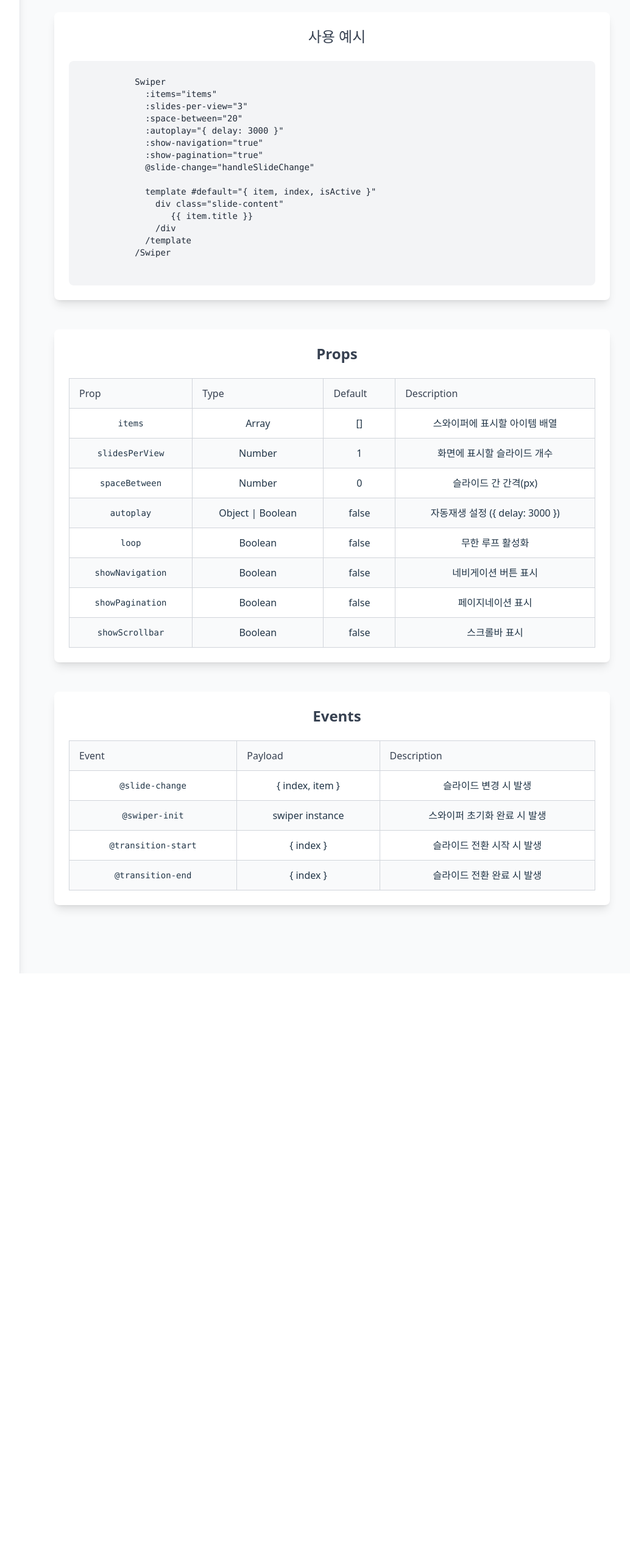
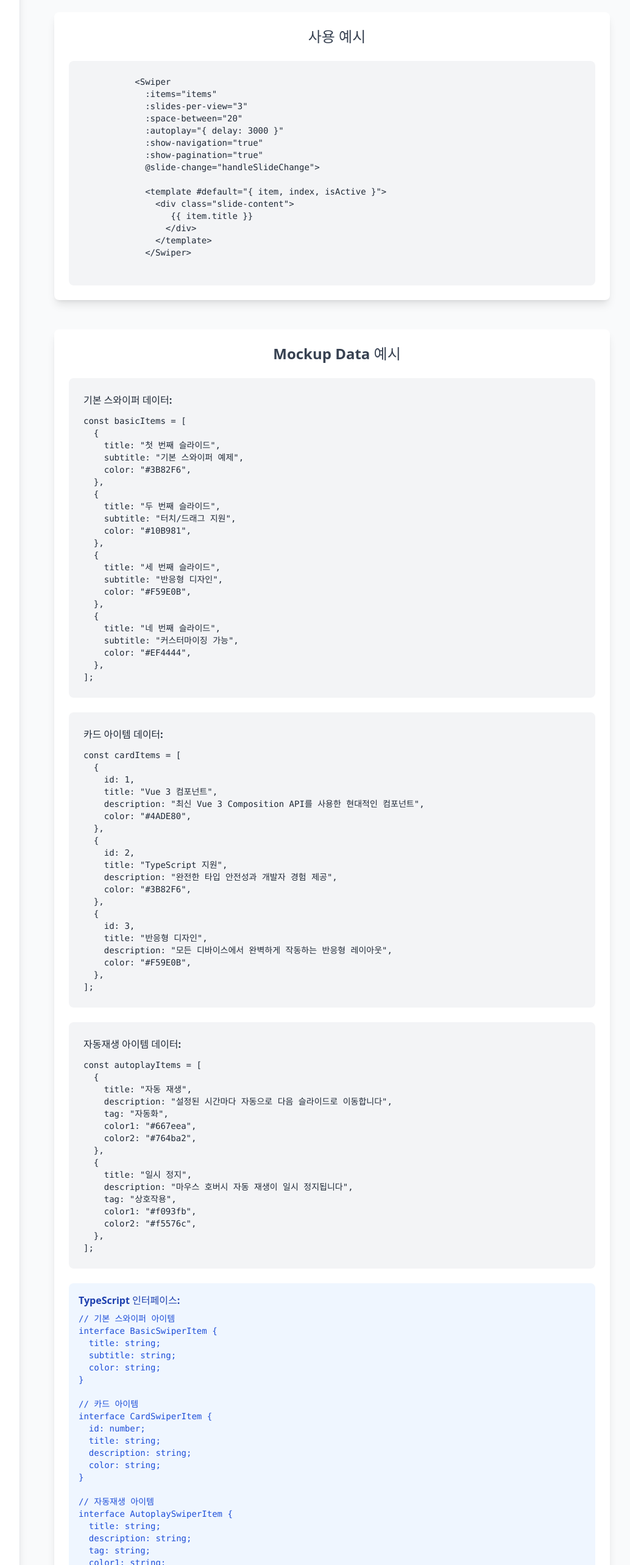
Before and after one commit to Theo1678/moremore-component, a Vue app: page /swiper in a window 1280 px wide. Shown: the part 1360-3926 px from the top of the page at 61% size, without its empty margins (223-1257 px from the left). Before the commit the page ends 2956 px from the top, so only its background shows below. Built offline with nearby package versions, Linux system fonts and the light colour scheme.

Commit message:
전체 Mockup Data 예시 추가

```diff
--- a/src/views/cards/CardsSection.vue
+++ b/src/views/cards/CardsSection.vue
@@ -84,7 +84,7 @@ const handleParticipantClick = (participant) => {
 
         <h3 class="text-lg font-semibold mb-2">사용 예시</h3>
         <div class="bg-gray-100 p-3 rounded text-sm font-mono">
-          AdminCreateCards<br />
+          &lt;AdminCreateCards<br />
           :shops="adminCardsData"<br />
           @shop-click="handleShopClick"<br />
           @participant-click="handleParticipantClick"<br />
@@ -107,7 +107,7 @@ const handleParticipantClick = (participant) => {
 
         <h3 class="text-lg font-semibold mb-2">사용 예시</h3>
         <div class="bg-gray-100 p-3 rounded text-sm font-mono">
-          UserCreateCards<br />
+          &lt;UserCreateCards<br />
           :shops="userCardsData"<br />
           :itemsPerRow="4"<br />
           @shop-click="handleShopClick"<br />
@@ -138,7 +138,9 @@ const handleParticipantClick = (participant) => {
               <td class="border border-gray-300 px-4 py-2 font-mono text-sm">
                 shops
               </td>
-              <td class="border border-gray-300 px-4 py-2">Array</td>
+              <td class="border border-gray-300 px-4 py-2">
+                Array&lt;Shop&gt;
+              </td>
               <td class="border border-gray-300 px-4 py-2">[]</td>
               <td class="border border-gray-300 px-4 py-2">카드 데이터 배열</td>
             </tr>
@@ -146,7 +148,7 @@ const handleParticipantClick = (participant) => {
               <td class="border border-gray-300 px-4 py-2 font-mono text-sm">
                 itemsPerRow
               </td>
-              <td class="border border-gray-300 px-4 py-2">Number</td>
+              <td class="border border-gray-300 px-4 py-2">number</td>
               <td class="border border-gray-300 px-4 py-2">4</td>
               <td class="border border-gray-300 px-4 py-2">
                 한 행에 표시할 카드 수 (1-6)
@@ -154,6 +156,111 @@ const handleParticipantClick = (participant) => {
             </tr>
           </tbody>
         </table>
+      </div>
+
+      <!-- Mockup Data 예시 -->
+      <h3 class="text-lg font-semibold mb-2 mt-6">Mockup Data 예시</h3>
+
+      <!-- Admin Cards 데이터 -->
+      <div
+        v-if="selectedSubCategory === 'admin-cards'"
+        class="mb-6 bg-gray-100 rounded-lg p-4 text-left"
+      >
+        <h4 class="font-bold text-gray-800 mb-3">Admin Cards 데이터:</h4>
+        <pre class="text-sm text-gray-800 overflow-x-auto">
+const adminCardsData = [
+  {
+    id: 1,
+    title: "여름이었다 콜라보방은 두줄까지만보이게해.",
+    badge: "마켓종료",
+    badgeColor: "gray",
+    description: "일본 고등학생의 여름방학 같은 분위기로 콜라보 썸머팩을 준비할 예정입니다.",
+    period: "모집기간: 2025.06.11~2025.07.01",
+    image: null,
+    participants: [
+      { id: 1, name: "나초", avatar: null },
+      { id: 2, name: "치즈", avatar: null },
+      { id: 3, name: "글로리아", avatar: null }
+    ]
+  },
+  {
+    id: 2,
+    title: "가을 컬렉션 특별전",
+    badge: "마켓오픈",
+    badgeColor: "yellow",
+    description: "일본 고등학생의 여름방학 같은 분위기로 콜라보 썸머팩을 준비할 예정입니다.",
+    period: "모집기간:2025.07.01~2025.07.31",
+    image: null,
+    participants: [
+      { id: 1, name: "나초", avatar: null },
+      { id: 2, name: "치즈", avatar: null }
+    ]
+  }
+];</pre
+        >
+      </div>
+
+      <!-- User Cards 데이터 -->
+      <div
+        v-if="selectedSubCategory === 'user-cards'"
+        class="mb-6 bg-gray-100 rounded-lg p-4 text-left"
+      >
+        <h4 class="font-bold text-gray-800 mb-3">User Cards 데이터:</h4>
+        <pre class="text-sm text-gray-800 overflow-x-auto">
+const userCardsData = [
+  {
+    id: 1,
+    title: "서랍배 v.20 스팸프투어 하심 분",
+    description: "귀여운 그림체에 정말 작업 하시는 분, 다구 스티커, 파티콘이나 대표 가능, 부드러운 색감 쓰시는 분 구해요",
+    badge: "모집중",
+    badgeColor: "blue",
+    period: "모집기간: 2025.06.11~2025.07.01",
+    hashtags: "#가을 #시원함 #가을맘 #스팸프투어 #리얼 #파티콘 #스토리 #부들",
+    image: "https://via.placeholder.com/280x200/f0f8ff/4a90e2?text=6월통판",
+    participants: [
+      { id: 1, name: "하찌네(방장)", avatar: null },
+      { id: 2, name: "참여자 (5/10)", avatar: null }
+    ]
+  },
+  {
+    id: 2,
+    title: "서랍배 v.20 스팸프투어 하심 분",
+    description: "귀여운 그림체에 정말 작업 하시는 분, 다구 스티커, 파티콘이나 대표 가능, 부드러운 색감 쓰시는 분 구해요",
+    badge: "모집마감",
+    badgeColor: "gray",
+    period: "모집기간: 2025.06.11~2025.07.01",
+    hashtags: "#가을 #시원함 #가을맘 #스팸프투어 #리얼 #파티콘 #스토리 #부들",
+    image: "https://via.placeholder.com/280x200/f0f8ff/4a90e2?text=6월통판",
+    participants: [
+      { id: 1, name: "하찌네(방장)", avatar: null },
+      { id: 2, name: "참여자 (1/10)", avatar: null }
+    ]
+  }
+];</pre
+        >
+      </div>
+
+      <div class="mt-4 bg-blue-50 rounded-lg p-4 text-left">
+        <h4 class="font-bold text-blue-800 mb-2">TypeScript 인터페이스:</h4>
+        <pre class="text-sm text-blue-700">
+interface Participant {
+  id: number;
+  name: string;
+  avatar: string | null;
+}
+
+interface Shop {
+  id: number;
+  title: string;
+  badge: string;
+  badgeColor: 'blue' | 'green' | 'yellow' | 'gray';
+  description: string;
+  period: string;
+  image: string | null;
+  participants: Participant[];
+  hashtags?: string; // UserCards에만 존재
+}</pre
+        >
       </div>
 
       <h3 class="text-lg font-semibold mb-2 mt-6">Events</h3>
--- a/src/views/headers/SwiperSection.vue
+++ b/src/views/headers/SwiperSection.vue
@@ -258,22 +258,143 @@ const autoplayItems = ref([
       <h2 class="text-2xl font-semibold text-gray-700 mb-6">사용 예시</h2>
       <div class="bg-gray-100 rounded-lg p-6 text-left">
         <pre class="text-sm text-gray-800 overflow-x-auto">
-          Swiper
+          &lt;Swiper
             :items="items"
             :slides-per-view="3"
             :space-between="20"
             :autoplay="{ delay: 3000 }"
             :show-navigation="true"
             :show-pagination="true"
-            @slide-change="handleSlideChange"
+            @slide-change="handleSlideChange"&gt;
 
-            template #default="{ item, index, isActive }"
-              div class="slide-content"
+            &lt;template #default="{ item, index, isActive }"&gt;
+              &lt;div class="slide-content"&gt;
                 <span> &#123;&#123; item.title &#125;&#125;</span>
-              /div
-            /template
-          /Swiper
+                &lt;/div&gt;
+              &lt;/template&gt;
+            &lt;/Swiper&gt;
           </pre>
+      </div>
+    </div>
+
+    <!-- Mockup Data 예시 -->
+    <div class="text-center mb-12 bg-white rounded-lg shadow-lg p-6">
+      <h2 class="text-2xl font-semibold text-gray-700 mb-6">
+        Mockup Data 예시
+      </h2>
+
+      <!-- 기본 스와이퍼 데이터 -->
+      <div class="mb-6 bg-gray-100 rounded-lg p-6 text-left">
+        <h3 class="font-bold text-gray-800 mb-3">기본 스와이퍼 데이터:</h3>
+        <pre class="text-sm text-gray-800 overflow-x-auto">
+const basicItems = [
+  {
+    title: "첫 번째 슬라이드",
+    subtitle: "기본 스와이퍼 예제",
+    color: "#3B82F6",
+  },
+  {
+    title: "두 번째 슬라이드",
+    subtitle: "터치/드래그 지원",
+    color: "#10B981",
+  },
+  {
+    title: "세 번째 슬라이드",
+    subtitle: "반응형 디자인",
+    color: "#F59E0B",
+  },
+  {
+    title: "네 번째 슬라이드",
+    subtitle: "커스터마이징 가능",
+    color: "#EF4444",
+  },
+];</pre
+        >
+      </div>
+
+      <!-- 카드 아이템 데이터 -->
+      <div class="mb-6 bg-gray-100 rounded-lg p-6 text-left">
+        <h3 class="font-bold text-gray-800 mb-3">카드 아이템 데이터:</h3>
+        <pre class="text-sm text-gray-800 overflow-x-auto">
+const cardItems = [
+  {
+    id: 1,
+    title: "Vue 3 컴포넌트",
+    description: "최신 Vue 3 Composition API를 사용한 현대적인 컴포넌트",
+    color: "#4ADE80",
+  },
+  {
+    id: 2,
+    title: "TypeScript 지원",
+    description: "완전한 타입 안전성과 개발자 경험 제공",
+    color: "#3B82F6",
+  },
+  {
+    id: 3,
+    title: "반응형 디자인",
+    description: "모든 디바이스에서 완벽하게 작동하는 반응형 레이아웃",
+    color: "#F59E0B",
+  },
+];</pre
+        >
+      </div>
+
+      <!-- 자동재생 아이템 데이터 -->
+      <div class="mb-6 bg-gray-100 rounded-lg p-6 text-left">
+        <h3 class="font-bold text-gray-800 mb-3">자동재생 아이템 데이터:</h3>
+        <pre class="text-sm text-gray-800 overflow-x-auto">
+const autoplayItems = [
+  {
+    title: "자동 재생",
+    description: "설정된 시간마다 자동으로 다음 슬라이드로 이동합니다",
+    tag: "자동화",
+    color1: "#667eea",
+    color2: "#764ba2",
+  },
+  {
+    title: "일시 정지",
+    description: "마우스 호버시 자동 재생이 일시 정지됩니다",
+    tag: "상호작용",
+    color1: "#f093fb",
+    color2: "#f5576c",
+  },
+];</pre
+        >
+      </div>
+
+      <div class="mt-6 bg-blue-50 rounded-lg p-4 text-left">
+        <h3 class="font-bold text-blue-800 mb-2">TypeScript 인터페이스:</h3>
+        <pre class="text-sm text-blue-700">
+// 기본 스와이퍼 아이템
+interface BasicSwiperItem {
+  title: string;
+  subtitle: string;
+  color: string;
+}
+
+// 카드 아이템
+interface CardSwiperItem {
+  id: number;
+  title: string;
+  description: string;
+  color: string;
+}
+
+// 자동재생 아이템
+interface AutoplaySwiperItem {
+  title: string;
+  description: string;
+  tag: string;
+  color1: string;
+  color2: string;
+}
+
+// 자동재생 설정
+interface AutoplayConfig {
+  delay: number;
+  disableOnInteraction?: boolean;
+}</pre
+        >
       </div>
     </div>
 
@@ -311,7 +432,10 @@ const autoplayItems = ref([
               <td class="border border-gray-300 px-4 py-3 font-mono text-sm">
                 items
               </td>
-              <td class="border border-gray-300 px-4 py-3">Array</td>
+              <td class="border border-gray-300 px-4 py-3">
+                Array&lt;BasicSwiperItem | CardSwiperItem |
+                AutoplaySwiperItem&gt;
+              </td>
               <td class="border border-gray-300 px-4 py-3">[]</td>
               <td class="border border-gray-300 px-4 py-3">
                 스와이퍼에 표시할 아이템 배열
@@ -321,7 +445,7 @@ const autoplayItems = ref([
               <td class="border border-gray-300 px-4 py-3 font-mono text-sm">
                 slidesPerView
               </td>
-              <td class="border border-gray-300 px-4 py-3">Number</td>
+              <td class="border border-gray-300 px-4 py-3">number</td>
               <td class="border border-gray-300 px-4 py-3">1</td>
               <td class="border border-gray-300 px-4 py-3">
                 화면에 표시할 슬라이드 개수
@@ -331,7 +455,7 @@ const autoplayItems = ref([
               <td class="border border-gray-300 px-4 py-3 font-mono text-sm">
                 spaceBetween
               </td>
-              <td class="border border-gray-300 px-4 py-3">Number</td>
+              <td class="border border-gray-300 px-4 py-3">number</td>
               <td class="border border-gray-300 px-4 py-3">0</td>
               <td class="border border-gray-300 px-4 py-3">
                 슬라이드 간 간격(px)
@@ -341,7 +465,9 @@ const autoplayItems = ref([
               <td class="border border-gray-300 px-4 py-3 font-mono text-sm">
                 autoplay
               </td>
-              <td class="border border-gray-300 px-4 py-3">Object | Boolean</td>
+              <td class="border border-gray-300 px-4 py-3">
+                { delay: number } | boolean
+              </td>
               <td class="border border-gray-300 px-4 py-3">false</td>
               <td class="border border-gray-300 px-4 py-3">
                 자동재생 설정 ({ delay: 3000 })
@@ -351,7 +477,7 @@ const autoplayItems = ref([
               <td class="border border-gray-300 px-4 py-3 font-mono text-sm">
                 loop
               </td>
-              <td class="border border-gray-300 px-4 py-3">Boolean</td>
+              <td class="border border-gray-300 px-4 py-3">boolean</td>
               <td class="border border-gray-300 px-4 py-3">false</td>
               <td class="border border-gray-300 px-4 py-3">무한 루프 활성화</td>
             </tr>
@@ -359,7 +485,7 @@ const autoplayItems = ref([
               <td class="border border-gray-300 px-4 py-3 font-mono text-sm">
                 showNavigation
               </td>
-              <td class="border border-gray-300 px-4 py-3">Boolean</td>
+              <td class="border border-gray-300 px-4 py-3">boolean</td>
               <td class="border border-gray-300 px-4 py-3">false</td>
               <td class="border border-gray-300 px-4 py-3">
                 네비게이션 버튼 표시
@@ -369,7 +495,7 @@ const autoplayItems = ref([
               <td class="border border-gray-300 px-4 py-3 font-mono text-sm">
                 showPagination
               </td>
-              <td class="border border-gray-300 px-4 py-3">Boolean</td>
+              <td class="border border-gray-300 px-4 py-3">boolean</td>
               <td class="border border-gray-300 px-4 py-3">false</td>
               <td class="border border-gray-300 px-4 py-3">
                 페이지네이션 표시
@@ -379,7 +505,7 @@ const autoplayItems = ref([
               <td class="border border-gray-300 px-4 py-3 font-mono text-sm">
                 showScrollbar
               </td>
-              <td class="border border-gray-300 px-4 py-3">Boolean</td>
+              <td class="border border-gray-300 px-4 py-3">boolean</td>
               <td class="border border-gray-300 px-4 py-3">false</td>
               <td class="border border-gray-300 px-4 py-3">스크롤바 표시</td>
             </tr>
--- a/src/views/tabs/TabsSection.vue
+++ b/src/views/tabs/TabsSection.vue
@@ -73,11 +73,46 @@ const handleTabChange = (tab) => {
       <h2 class="text-2xl font-semibold text-gray-700 mb-6">사용 예시</h2>
       <div class="bg-gray-100 rounded-lg p-6 text-left">
         <pre class="text-sm text-gray-800 overflow-x-auto">
-&lt;TabGroup
-  v-model="activeTab"
-  :tabs="tabsData"
-  @tab-change="handleTabChange"
-/&gt;</pre
+          &lt;TabGroup
+            v-model="activeTab"
+            :tabs="tabsData"
+            @tab-change="handleTabChange"
+          /&gt;</pre
+        >
+      </div>
+    </div>
+
+    <!-- Mockup Data 예시 -->
+    <div class="text-center mb-8 bg-white rounded-lg shadow-lg p-6">
+      <h2 class="text-2xl font-semibold text-gray-700 mb-6">
+        Mockup Data 예시
+      </h2>
+      <div class="bg-gray-100 rounded-lg p-6 text-left">
+        <pre class="text-sm text-gray-800 overflow-x-auto">
+const tabsData = [
+  { id: "all", label: "전체" },
+  { id: "person", label: "인물" },
+  { id: "animal", label: "동물" },
+  { id: "object", label: "사물" },
+  { id: "plant", label: "식물" },
+  { id: "food", label: "음식" },
+  { id: "background", label: "배경 모조지" },
+  { id: "cute", label: "귀여운" },
+  { id: "kitsch", label: "키치" },
+  { id: "emotional", label: "감성" },
+];</pre
+        >
+      </div>
+
+      <div class="mt-4 bg-blue-50 rounded-lg p-4 text-left">
+        <h3 class="font-bold text-blue-800 mb-2">TypeScript 인터페이스:</h3>
+        <pre class="text-sm text-blue-700">
+interface TabItem {
+  id: string;
+  label: string;
+}
+
+const tabsData: TabItem[] = [...];</pre
         >
       </div>
     </div>
@@ -126,10 +161,12 @@ const handleTabChange = (tab) => {
               <td class="border border-gray-300 px-4 py-3 font-mono text-sm">
                 tabs
               </td>
-              <td class="border border-gray-300 px-4 py-3">Array</td>
+              <td class="border border-gray-300 px-4 py-3">
+                Array&lt;{ id: string, label: string }&gt;
+              </td>
               <td class="border border-gray-300 px-4 py-3">[]</td>
               <td class="border border-gray-300 px-4 py-3">
-                탭 데이터 배열 ({ value, label, count })
+                탭 데이터 배열 ({ id, label })
               </td>
             </tr>
           </tbody>
```
Also changed, not shown: lib/moremore-component.umd.cjs (+1 -1 lines), lib/moremore-component.css, lib/moremore-component.js.
